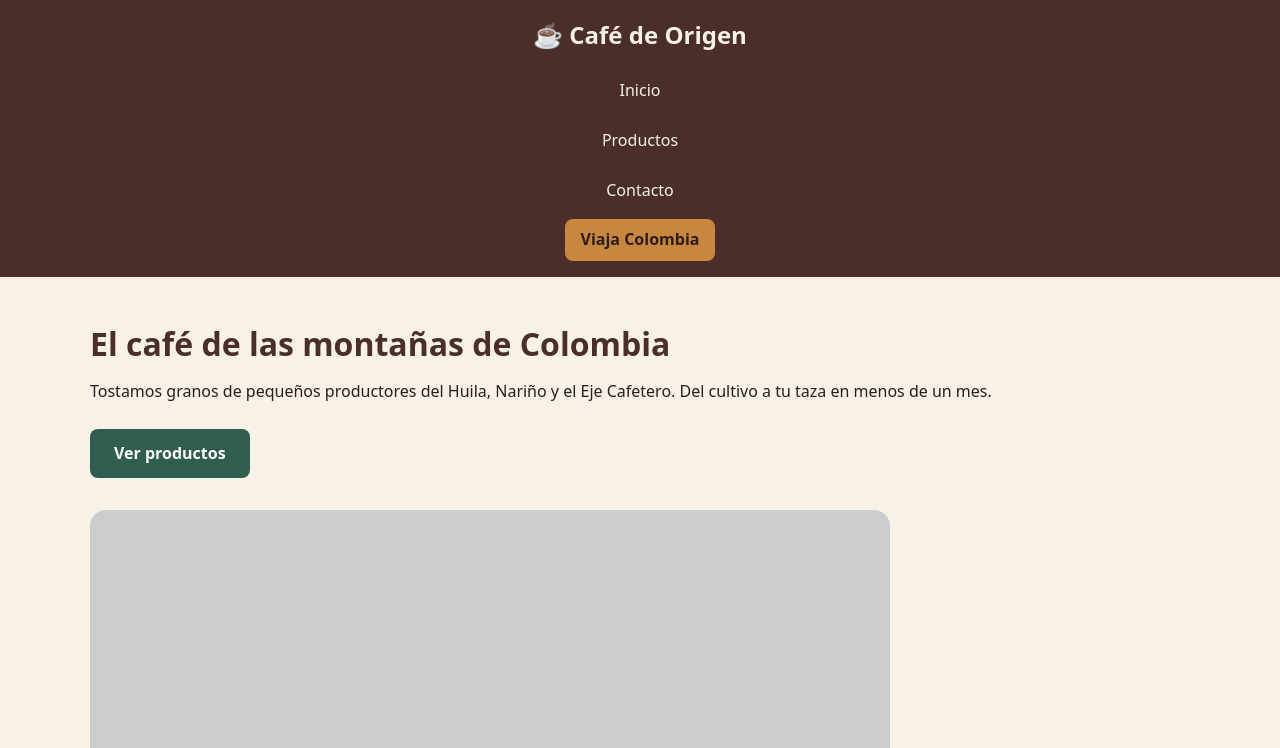
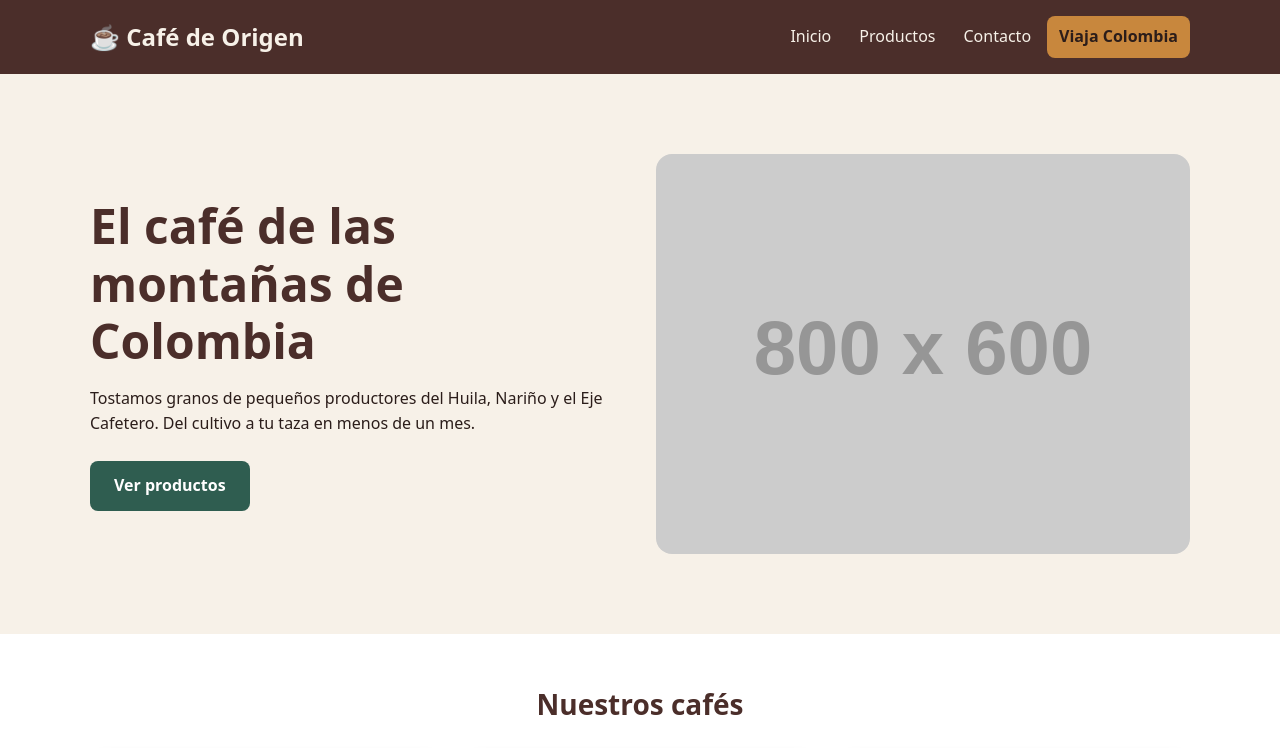
Before and after one commit to AlejoR22/cafe-de-origen, a plain HTML site: page index.html in a window 1280 px wide. Shown: the top 748 px of the page. Drawn offline with Linux system fonts and the light colour scheme; placeholder pictures from the web are drawn by us.

Commit message:
Landing responsive

```diff
--- a/CSS/styles.css
+++ b/CSS/styles.css
@@ -181,3 +181,53 @@ img {
   padding: 1.5rem 0;
   font-size: 0.875rem;
 }
+
+/* ===== PASO 12: Tablet (768px en adelante) ===== */
+@media (min-width: 768px) {
+  .header__contenido {
+    flex-direction: row;
+    justify-content: space-between;
+  }
+
+  .nav__lista {
+    flex-direction: row;
+    gap: 0.25rem;
+  }
+
+  .nav__lista a {
+    padding: 0.5rem 0.75rem;
+  }
+
+  .hero h1 {
+    font-size: 2.5rem;
+  }
+
+  .tarjetas {
+    grid-template-columns: repeat(2, 1fr);
+  }
+
+  .contacto__grid {
+    flex-direction: row;
+  }
+
+  .contacto__bloque {
+    flex: 1;
+  }
+}
+
+/* ===== PASO 13: Escritorio (1024px en adelante) ===== */
+@media (min-width: 1024px) {
+  .hero {
+    padding: 5rem 0;
+  }
+  .hero__contenido {
+    grid-template-columns: 1fr 1fr;
+    align-items: center;
+  }
+  .hero h1 {
+    font-size: 3rem;
+  }
+  .tarjetas {
+    grid-template-columns: repeat(3, 1fr);
+  }
+}
```
